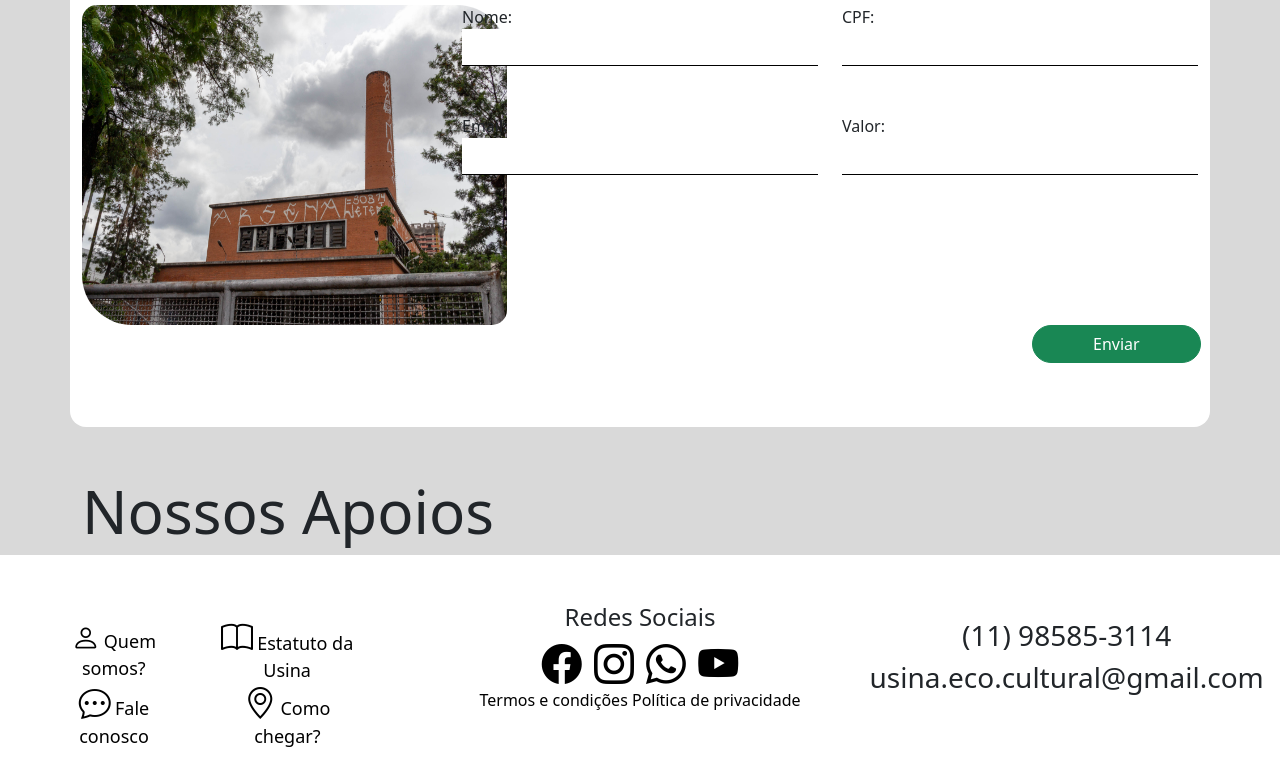
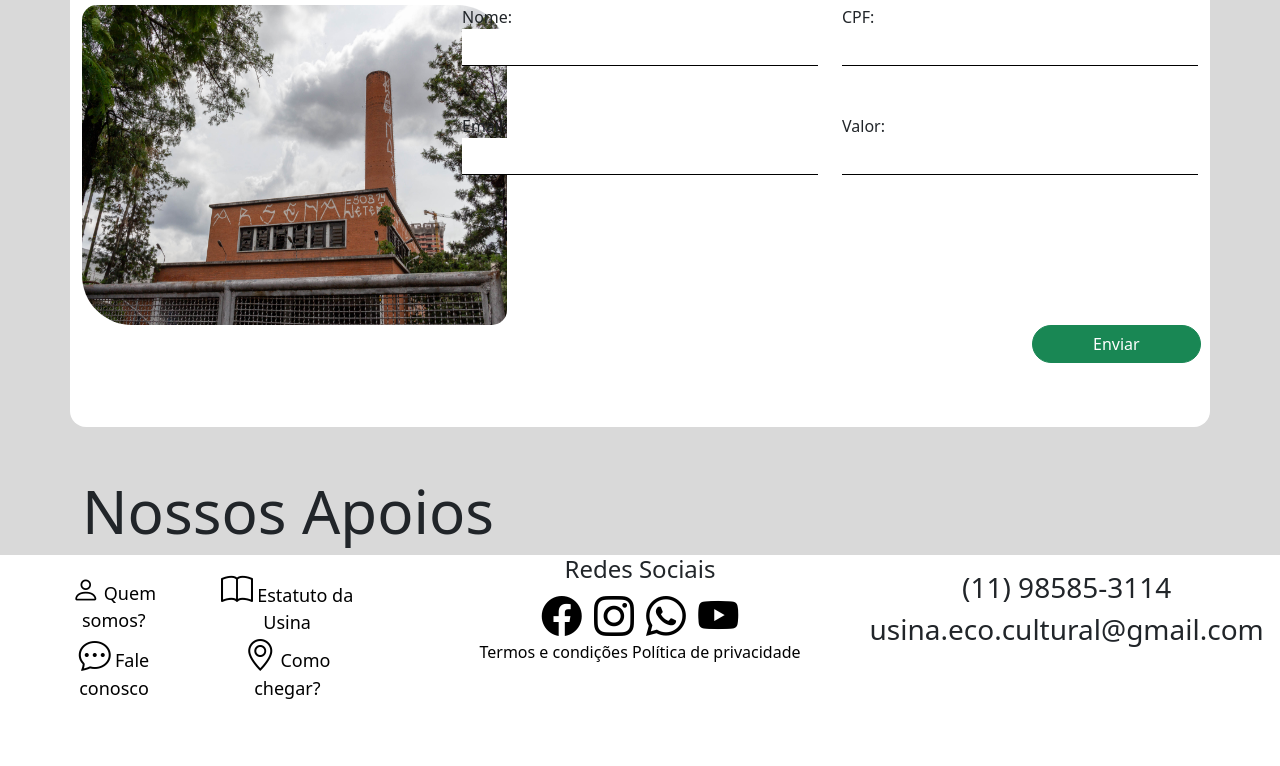
Before and after one commit to AlvarezGui/PII-2tri-2024, a website: page frontend/apoiar.html in a window 1280 px wide. Shown: the part 919-1685 px from the top of the page. After the commit the page ends 1637 px from the top, so only its background shows below. Drawn offline with nearby package versions, Linux system fonts and the light colour scheme.

Commit message:
outro ajuste

```diff
--- a/frontend/apoiar.html
+++ b/frontend/apoiar.html
@@ -194,7 +194,7 @@
     <!-- fim main -->
 
     <!-- footer -->
-    <div class="container-fluid footer mt-5">
+    <div class="container-fluid footer">
         <div class="row">
             <div class="col-sm-4">
                 <div class="row py-3 text-center px-4">
```
